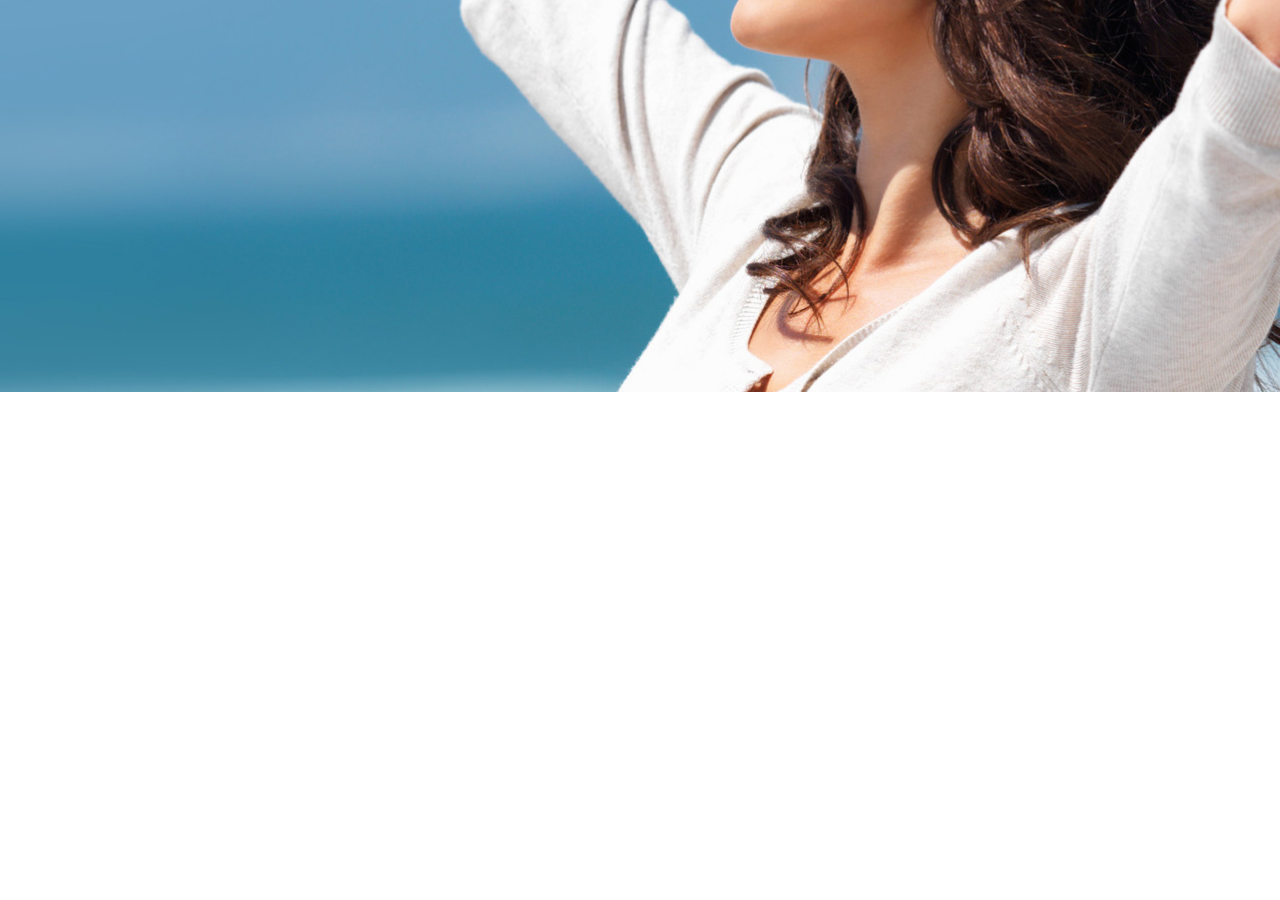
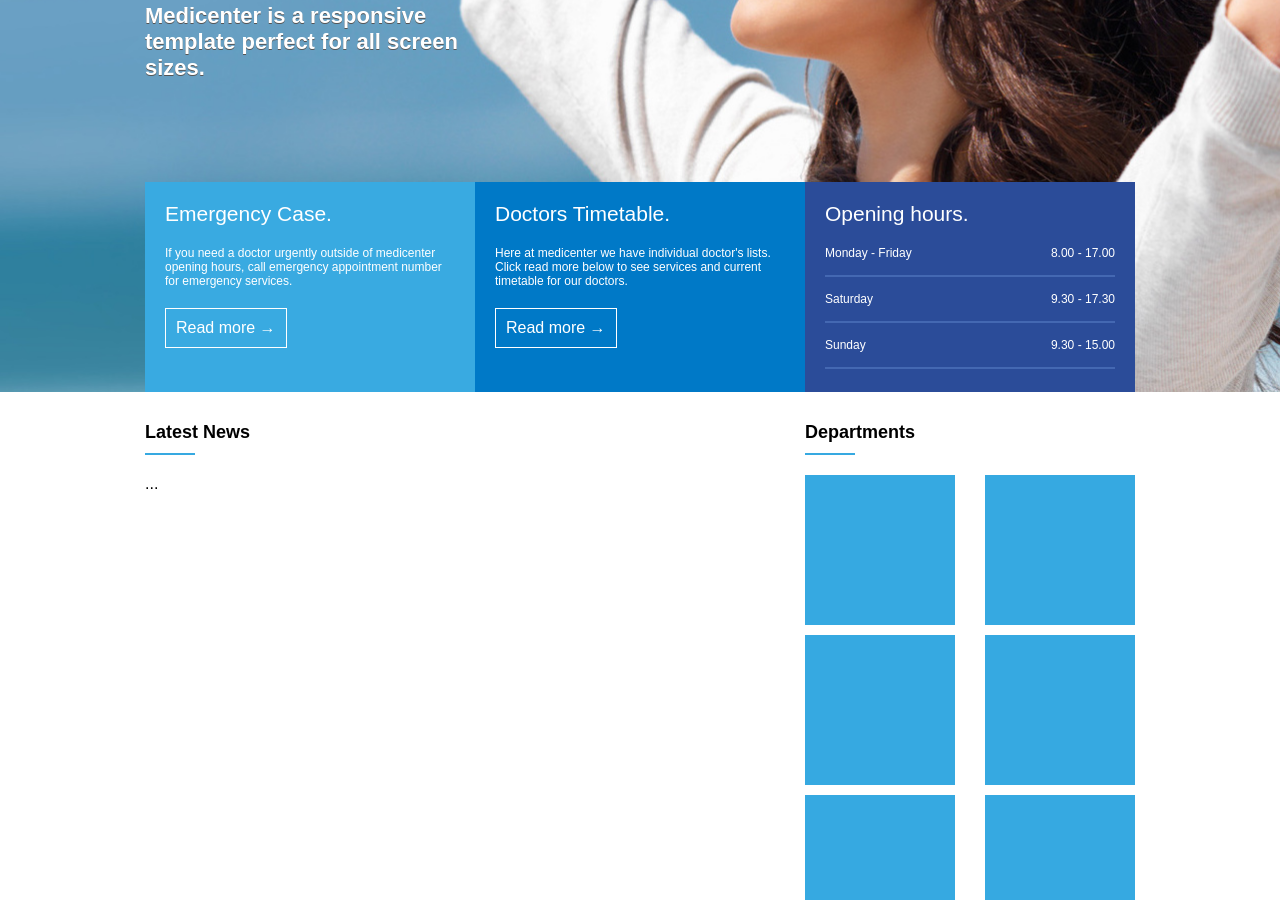
Before and after one commit to lucas-moont/medicenter-template, a plain HTML site: page index.html in a window 1280 px wide. Shown: the part 397-1297 px from the top of the page. Before the commit the page ends 800 px from the top, so only its background shows below. Drawn offline with Linux system fonts and the light colour scheme.

Commit message:
Finalizando header e banner. Aside pronto.

```diff
--- a/assets/css/style.css
+++ b/assets/css/style.css
@@ -1,3 +1,7 @@
+*{
+    font-family: Arial;
+}
+
 body {
     margin: 0;
     padding: 0;
@@ -52,8 +56,153 @@ nav a:hover{
 }
 
 #banner {
+    display: flex;
+    justify-content: center;
     background-image: url('../img/img1.jpg');
     background-position: center;
     background-size: cover;
     height: 669px;
 }
+
+.column {
+    flex-direction: column;
+}
+
+.banner_headline {
+    display: flex;
+    flex-direction: column;
+    justify-content: center;
+    flex:1;
+    color: #FFF;
+}
+
+.banner_headline h1 {
+    font-size: 70px;
+    text-shadow: 0px 1px 0px #555555;
+    max-width: 350px;
+}
+
+.banner_headline h2 {
+    font-size: 22px;
+    text-shadow: 0px 1px 0px #555555;
+    max-width: 350px;
+}
+
+.banner_headline h1,
+.banner_headline h2 {
+    margin: 0;
+    padding: 0;
+}
+
+.banner_options {
+    height: 210px;
+    display: flex;
+}
+
+.banner1,
+.banner2,
+.banner3 {
+    flex: 1;
+    color: #FFF;
+    padding: 20px;
+}
+
+.banner1 a,
+.banner2 a {
+    display: inline-block;
+    text-decoration: none;
+    color: #FFF;
+    border: 1px solid #FFF;
+    padding: 10px;
+}
+
+.banner1{
+    background-color: #39aae1;
+}
+
+.banner2{
+    background-color: #0079c7;
+}
+
+.banner3{
+    background-color: #2b4c99;
+}
+
+.banner_title {
+    font-size: 21px;
+}
+
+.banner_desc {
+    margin: 20px 0px;
+    font-size: 12px;
+}
+
+.desc3 {
+    display: flex;
+    flex-direction: column;
+}
+
+.hours {
+    display: flex;
+    justify-content: space-between;
+}
+
+.subline {
+    width: 100%;
+    height: 2px;
+    background-color: #4468b2;
+    margin-top: 15px;
+    margin-bottom: 15px;
+}
+
+#geral {
+    display: flex;
+    justify-content: center;
+}
+
+.container section {
+    flex: 2;
+}
+
+.container aside {
+    flex: 1;
+}
+
+.widget_title {
+    margin-top: 30px;
+    margin-bottom: 20px;
+}
+
+.widget_title_text {
+    color: #000;
+    font-size: 18px;
+    font-weight: bold;
+}
+
+.widget_title_bar {
+    width: 50px;
+    height: 2px;
+    background-color: #36a9e1;
+    margin-top: 10px;
+}
+
+.widget_body{
+    display: flex;
+    flex-direction: column;
+}
+
+.widget_body div{
+    display: flex;
+    justify-content: space-between;
+}
+
+.square1, .square2 {
+    height: 150px;
+    width: 150px;
+    background-color: #36a9e1;
+    margin-bottom: 10px;
+}
+
+.square1{
+    margin-right: 30px;
+}
--- a/index.html
+++ b/index.html
@@ -29,7 +29,89 @@
     </header>
 
     <section id='banner'>
+        <div class="container column">
+            <div class="banner_headline">
+                <h1>Top notch experience</h1><br>
+                <h2>Medicenter is a responsive template perfect for all screen sizes.</h2>
+            </div>
+            <div class="banner_options">
+                <div class="banner1">
+                    <div class="banner_title">Emergency Case.</div>
+                    <div class="banner_desc">If you need a doctor urgently outside of medicenter opening hours, call emergency appointment number for emergency services.</div>
+                    <a href="#">Read more →</a>
+                </div>
+                <div class="banner2">
+                    <div class="banner_title">Doctors Timetable.</div>
+                    <div class="banner_desc">Here at medicenter we have individual doctor's lists. Click read more below to see services and current timetable for our doctors.</div>
+                    <a href="#">Read more →</a>
+                </div>
+                <div class="banner3">
+                    <div class="banner_title">Opening hours.</div>
+                    <div class="banner_desc desc3">
+                        <div class='hours'>
+                            <div>Monday - Friday</div><div>8.00 - 17.00</div>
+                        </div>
+                        <div class="subline"></div>
+                        <div class='hours'>
+                            <div>Saturday</div><div>9.30 - 17.30</div>
+                        </div>
+                        <div class="subline"></div>
+                        <div class='hours'>
+                            <div>Sunday</div><div>9.30 - 15.00</div>
+                        </div>
+                        <div class="subline"></div>
+                    </div>
+                </div>
+            </div>
+        </div>
+    </section>
 
+    <section id='geral'>
+        <div class="container">
+            <section>
+                <div class="widget">
+                    <div class="widget_title">
+                        <div class="widget_title_text">Latest News</div>
+                        <div class="widget_title_bar"></div>
+                    </div>
+                    <div class="widget_body">
+                        ...
+                    </div>
+                </div>
+
+            </section>
+            <aside>
+                <div class="widget">
+                    <div class="widget_title">
+                        <div class="widget_title_text">Departments</div>
+                        <div class="widget_title_bar"></div>
+                    </div>
+                    <div class="widget_body">
+                        <div>
+                            <div class="square1"></div>
+                            <div class="square2"></div>
+                        </div>
+                        <div>
+                            <div class="square1"></div>
+                            <div class="square2"></div>
+                        </div>
+                        <div>
+                            <div class="square1"></div>
+                            <div class="square2"></div>
+                        </div>
+                    </div>
+                </div>
+                <div class="widget">
+                    <div class="widget_title">
+                        <div class="widget_title_text">Make an appointment</div>
+                        <div class="widget_title_bar"></div>
+                    </div>
+                    <div class="widget_body">
+                        ...
+                    </div>
+                </div>
+            </aside>
+        </div>
     </section>
 </body>
 </html>
```
